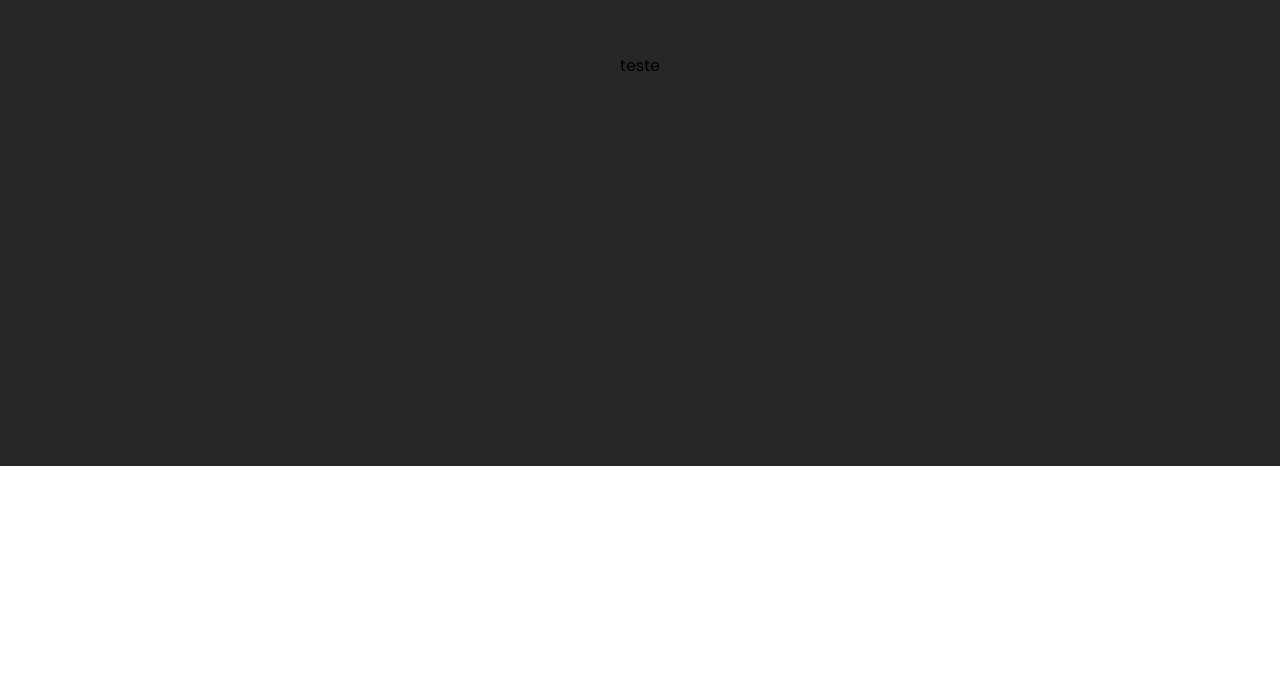
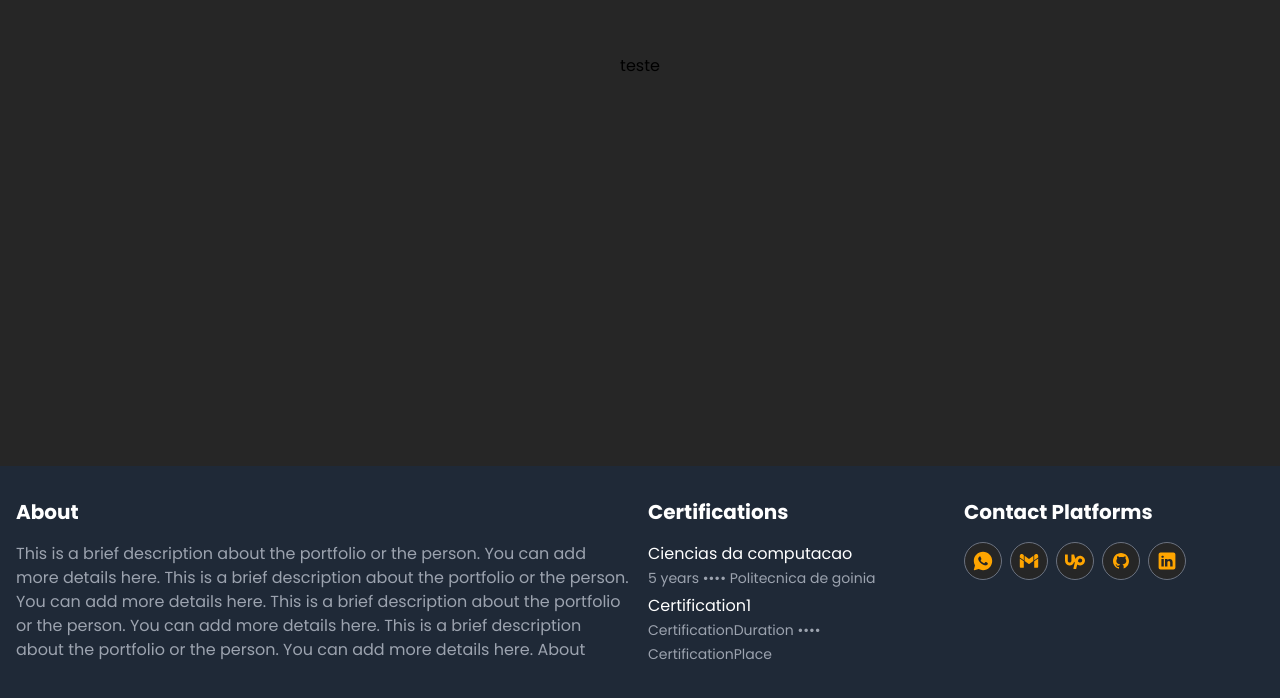
Before and after one commit to Caio-Marianni/MyPortifolio, a JavaScript app: page / in a window 1280 px wide. Shown: the part 1186-1884 px from the top of the page. Before the commit the page ends 1652 px from the top, so only its background shows below. Built offline with nearby package versions, Linux system fonts and the light colour scheme.

Commit message:
v2.3.1 Contact Structure and elements

```diff
--- a/src/App.vue
+++ b/src/App.vue
@@ -2,7 +2,7 @@
 import Navbar from "./components/Navbar.vue";
 import Hero from "./components/Hero.vue";
 import AboutCard from "./components/AboutCard.vue";
-import Footer from "./components/Footer.vue";
+import Contact from "./components/Contact.vue";
 </script>
 
 <template>
@@ -22,8 +22,6 @@ import Footer from "./components/Footer.vue";
   <div class="h-screen bg-neutral-800 flex items-center justify-center">
     teste
   </div>
-   <!-- Projects -->
-    <!-- About -->
-     <!-- Contact -->
-      <!-- Use REVEAL como class para o effect de fade -->
+   <Contact />
+  <!-- Use REVEAL como class para o effect de fade -->
 </template>
--- /dev/null
+++ b/src/components/Contact.vue
@@ -0,0 +1,58 @@
+<template>
+  <footer class="bg-gray-800 text-white py-8">
+    <div class="container mx-auto px-4">
+      <div class="grid grid-cols-4 grid-rows-1 gap-4">
+        <!-- About Section -->
+        <div className="col-span-2">
+          <h2 class="text-xl font-bold mb-4">About</h2>
+          <p class="text-gray-400">
+            This is a brief description about the portfolio or the person. You can add more details here.
+            This is a brief description about the portfolio or the person. You can add more details here.
+            This is a brief description about the portfolio or the person. You can add more details here.
+            This is a brief description about the portfolio or the person. You can add more details here.
+            {{ $t("About") }}
+          </p>
+        </div>
+        <!-- Certifications Section -->
+        <div className="col-start-3">
+          <h2 class="text-xl font-bold mb-4">Certifications</h2>
+          <ul class="flex flex-col  gap-1">
+            <li class="">Ciencias da computacao<br/><span class="text-sm text-gray-400">5 years •••• Politecnica de goinia</span></li>
+            <li class="">{{ $t("Certification1") }}<br/><span class="text-sm text-gray-400">{{ $t("CertificationDuration") }} •••• {{ $t("CertificationPlace") }}</span></li>
+          </ul>
+        </div>
+        <!-- Contact Platforms Section -->
+        <div className="col-start-4">
+          <h2 class="text-xl font-bold mb-4">Contact Platforms</h2>
+          <div class="flex gap-2 mt-4">
+          <a class="border rounded-full p-2 bg-neutral-800 border-gray-500 hover:-translate-y-2 hover:border-white hover:bg-neutral-600 transition-all duration-500 ease-in-out" href="https://wa.me/yourphonenumber" target="_blank" rel="noopener noreferrer">
+            <svg xmlns="http://www.w3.org/2000/svg" x="0px" y="0px" width="20" height="20" viewBox="0 0 50 50" fill="orange">
+              <path d="M25,2C12.318,2,2,12.318,2,25c0,3.96,1.023,7.854,2.963,11.29L2.037,46.73c-0.096,0.343-0.003,0.711,0.245,0.966 C2.473,47.893,2.733,48,3,48c0.08,0,0.161-0.01,0.24-0.029l10.896-2.699C17.463,47.058,21.21,48,25,48c12.682,0,23-10.318,23-23 S37.682,2,25,2z M36.57,33.116c-0.492,1.362-2.852,2.605-3.986,2.772c-1.018,0.149-2.306,0.213-3.72-0.231 c-0.857-0.27-1.957-0.628-3.366-1.229c-5.923-2.526-9.791-8.415-10.087-8.804C15.116,25.235,13,22.463,13,19.594 s1.525-4.28,2.067-4.864c0.542-0.584,1.181-0.73,1.575-0.73s0.787,0.005,1.132,0.021c0.363,0.018,0.85-0.137,1.329,1.001 c0.492,1.168,1.673,4.037,1.819,4.33c0.148,0.292,0.246,0.633,0.05,1.022c-0.196,0.389-0.294,0.632-0.59,0.973 s-0.62,0.76-0.886,1.022c-0.296,0.291-0.603,0.606-0.259,1.19c0.344,0.584,1.529,2.493,3.285,4.039 c2.255,1.986,4.158,2.602,4.748,2.894c0.59,0.292,0.935,0.243,1.279-0.146c0.344-0.39,1.476-1.703,1.869-2.286 s0.787-0.487,1.329-0.292c0.542,0.194,3.445,1.604,4.035,1.896c0.59,0.292,0.984,0.438,1.132,0.681 C37.062,30.587,37.062,31.755,36.57,33.116z"></path>
+            </svg>
+          </a>
+          <a class="border rounded-full p-2 bg-neutral-800 border-gray-500 hover:-translate-y-2 hover:border-white hover:bg-neutral-600 transition-all duration-500 ease-in-out" href="mailto:caiomarianni@gmail.com" target="_blank" rel="noopener noreferrer">
+            <svg xmlns="http://www.w3.org/2000/svg" x="0px" y="0px" width="20" height="20" viewBox="0 0 50 50" fill="orange">
+              <path d="M12 23.403V23.39 10.389L11.88 10.3h-.01L9.14 8.28C7.47 7.04 5.09 7.1 3.61 8.56 2.62 9.54 2 10.9 2 12.41v3.602L12 23.403zM38 23.39v.013l10-7.391V12.41c0-1.49-.6-2.85-1.58-3.83-1.46-1.457-3.765-1.628-5.424-.403L38.12 10.3 38 10.389V23.39zM14 24.868l10.406 7.692c.353.261.836.261 1.189 0L36 24.868V11.867L25 20l-11-8.133V24.868zM38 25.889V41c0 .552.448 1 1 1h6.5c1.381 0 2.5-1.119 2.5-2.5V18.497L38 25.889zM12 25.889L2 18.497V39.5C2 40.881 3.119 42 4.5 42H11c.552 0 1-.448 1-1V25.889z"></path>
+            </svg>
+          </a>
+          <a class="border rounded-full p-2 bg-neutral-800 border-gray-500 hover:-translate-y-2 hover:border-white hover:bg-neutral-600 transition-all duration-500 ease-in-out" href="https://www.upwork.com/freelancers/~01e15c653dfbed2b29" target="_blank" rel="noopener noreferrer">
+            <svg xmlns="http://www.w3.org/2000/svg" x="0px" y="0px" width="20" height="20" viewBox="0 0 50 50" fill="orange">
+              <path d="M 1 9 C 0.448 9 0 9.448 0 10 L 0 24.115234 C 0 30.276234 4.6829844 35.631469 10.833984 35.980469 C 16.730984 36.314469 21.747875 32.176391 22.796875 26.650391 C 23.366875 27.420391 23.94625 28.135969 24.53125 28.792969 L 21.001953 43.771484 C 20.932953 44.069484 21.002406 44.380094 21.191406 44.621094 C 21.382406 44.859094 21.670563 45 21.976562 45 L 27.095703 45 C 27.559703 45 27.959406 44.687328 28.066406 44.236328 C 28.687406 41.615328 29.660969 37.508156 30.542969 33.785156 L 31.453125 34.3125 C 33.618125 35.4335 35.815 36 38 36 C 45.192 36 50.926 29.641 49.875 22.25 C 49.179 17.354 45.414078 13.318344 40.580078 12.277344 C 34.951078 11.064344 29.525359 13.949141 27.193359 18.744141 C 27.193359 18.744141 26.934562 19.318578 26.726562 19.892578 C 25.076563 17.046578 24.107609 14.094078 23.599609 11.955078 C 23.414609 11.175078 23.137469 9.762875 23.105469 9.671875 C 22.966469 9.268875 22.589109 9 22.162109 9 L 17 9 C 16.448 9 16 9.448 16 10 L 16 24.300781 C 16 26.649781 14.287219 28.750516 11.949219 28.978516 C 9.2672187 29.240516 7 27.13 7 24.5 L 7 10 C 7 9.448 6.552 9 6 9 L 1 9 z M 38 19 C 40.757 19 43 21.243 43 24 C 43 26.757 40.757 29 38 29 C 35.775 29 33.713531 27.658281 32.269531 26.488281 C 32.796531 24.263281 33.15025 22.773047 33.15625 22.748047 C 33.72425 20.541047 35.717 19 38 19 z"></path>
+            </svg>
+          </a>
+          <a class="border rounded-full p-2 bg-neutral-800 border-gray-500 hover:-translate-y-2 hover:border-white hover:bg-neutral-600 transition-all duration-500 ease-in-out" href="https://github.com/Caio-Marianni" target="_blank" rel="noopener noreferrer">
+            <svg xmlns="http://www.w3.org/2000/svg" x="0px" y="0px" width="20" height="20" viewBox="0 0 30 30" fill="orange">
+              <path d="M15,3C8.373,3,3,8.373,3,15c0,5.623,3.872,10.328,9.092,11.63C12.036,26.468,12,26.28,12,26.047v-2.051 c-0.487,0-1.303,0-1.508,0c-0.821,0-1.551-0.353-1.905-1.009c-0.393-0.729-0.461-1.844-1.435-2.526 c-0.289-0.227-0.069-0.486,0.264-0.451c0.615,0.174,1.125,0.596,1.605,1.222c0.478,0.627,0.703,0.769,1.596,0.769 c0.433,0,1.081-0.025,1.691-0.121c0.328-0.833,0.895-1.6,1.588-1.962c-3.996-0.411-5.903-2.399-5.903-5.098 c0-1.162,0.495-2.286,1.336-3.233C9.053,10.647,8.706,8.73,9.435,8c1.798,0,2.885,1.166,3.146,1.481C13.477,9.174,14.461,9,15.495,9 c1.036,0,2.024,0.174,2.922,0.483C18.675,9.17,19.763,8,21.565,8c0.732,0.731,0.381,2.656,0.102,3.594 c0.836,0.945,1.328,2.066,1.328,3.226c0,2.697-1.904,4.684-5.894,5.097C18.199,20.49,19,22.1,19,23.313v2.734 c0,0.104-0.023,0.179-0.035,0.268C23.641,24.676,27,20.236,27,15C27,8.373,21.627,3,15,3z"></path>
+            </svg>
+          </a>
+          <a class="border rounded-full p-2 bg-neutral-800 border-gray-500 hover:-translate-y-2 hover:border-white hover:bg-neutral-600 transition-all duration-500 ease-in-out" href="https://www.linkedin.com/in/caio-marianni-de-morais/" target="_blank" rel="noopener noreferrer">
+            <svg xmlns="http://www.w3.org/2000/svg" x="0px" y="0px" width="20" height="20" viewBox="0 0 50 50" fill="orange">
+              <path d="M41,4H9C6.24,4,4,6.24,4,9v32c0,2.76,2.24,5,5,5h32c2.76,0,5-2.24,5-5V9C46,6.24,43.76,4,41,4z M17,20v19h-6V20H17z M11,14.47c0-1.4,1.2-2.47,3-2.47s2.93,1.07,3,2.47c0,1.4-1.12,2.53-3,2.53C12.2,17,11,15.87,11,14.47z M39,39h-6c0,0,0-9.26,0-10 c0-2-1-4-3.5-4.04h-0.08C27,24.96,26,27.02,26,29c0,0.91,0,10,0,10h-6V20h6v2.56c0,0,1.93-2.56,5.81-2.56 c3.97,0,7.19,2.73,7.19,8.26V39z"></path>
+            </svg>
+          </a>
+          </div>
+        </div>
+      </div>
+    </div>
+  </footer>
+</template>
```
Also changed, not shown: src/assets/Profile2.webp (added).
